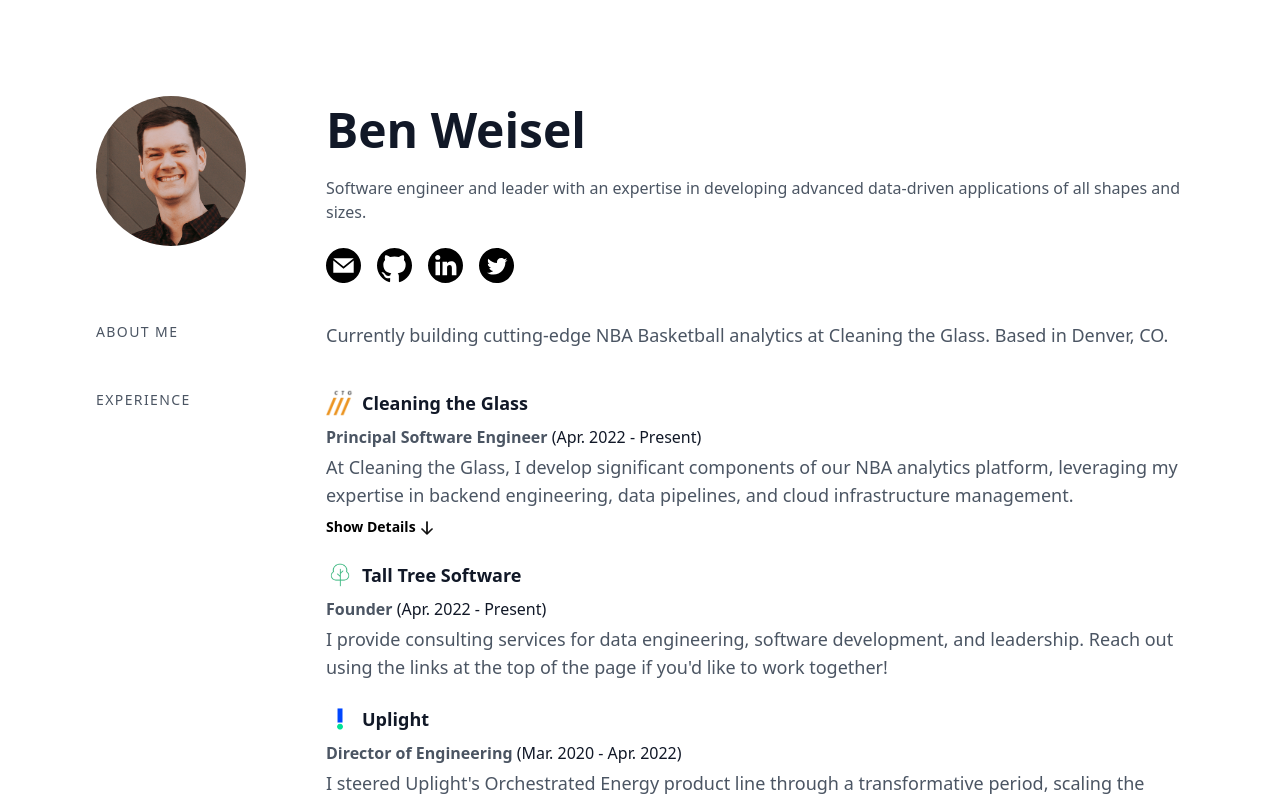
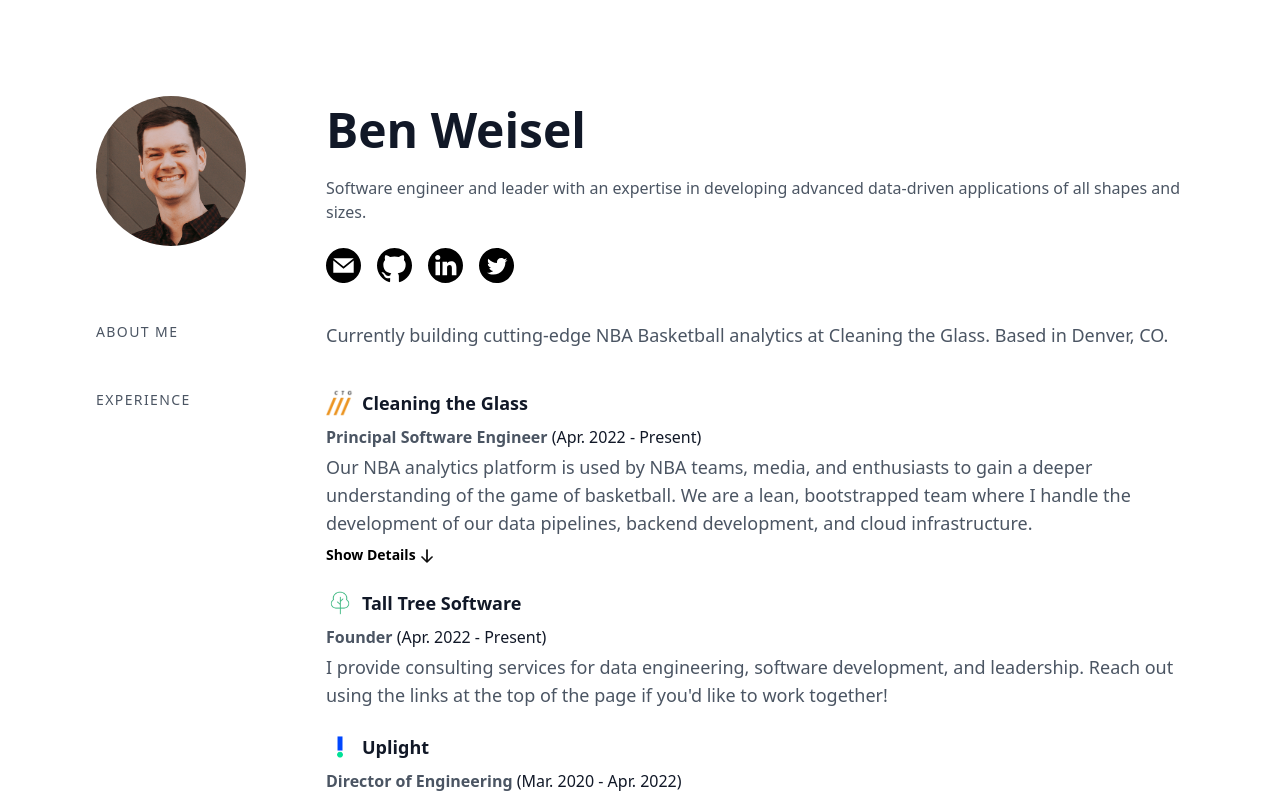
Before and after one commit to bweisel/personal-site, a Nuxt app: page / in a window 1280 px wide. Shown: the top 800 px of the page. Built offline with nearby package versions, Linux system fonts and the light colour scheme.

Commit message:
More content tweaks

```diff
--- a/pages/index.vue
+++ b/pages/index.vue
@@ -61,10 +61,11 @@
     endDate: "Present",
     link: "https://www.cleaningtheglass.com",
     companyLogo: "/company_logos/ctg.png",
-    description: `At Cleaning the Glass, I develop significant components of our NBA analytics platform, leveraging my expertise in backend engineering, data pipelines, and cloud infrastructure management.`,
+    description: `Our NBA analytics platform is used by NBA teams, media, and enthusiasts to gain a deeper understanding of the game of basketball.
+      We are a lean, bootstrapped team where I handle the development of our data pipelines, backend development, and cloud infrastructure.`,
     bullets: [
-      "Lead the development and maintenance of data pipelines, processing over 100 million data points per game, and transforming raw data into actionable insights for team strategy and performance analysis.",
-      "Played a critical role in designing and launching an advanced NBA player tracking web application, now a key tool for several NBA teams in scouting and game analysis.",
+      "Lead the development and operations of data pipelines, processing over 100 million data points per game, and transforming raw data into actionable insights for team strategy and performance analysis.",
+      "Played a critical role in architecting and launching an advanced NBA player tracking web application, now a key tool for several NBA teams in scouting and game analysis.",
       "Develop innovative NBA analytics models, creating proprietary metrics that distinguish Cleaning the Glass in the industry.",
       "Responsible for the company's cloud infrastructure, optimizing for cost-efficiency and performance, and ensuring high availability and scalability during peak demand periods.",
       "Contribute to full-stack development using Vue.js, Nuxt.js, and a Flask-based API, enhancing user experience and functionality for a diverse client base, including NBA teams, media, and enthusiasts.",
@@ -90,7 +91,7 @@
     description:
       "I steered Uplight's Orchestrated Energy product line through a transformative period, scaling the engineering team globally and driving significant revenue growth amidst the formation of Uplight through mergers.",
     bullets: [
-      "Scaled the engineering division to over 30 engineers across 5 international teams, fostering a high-performing global unit.",
+      "Scaled the engineering division to over 30 engineers across 5 teams, successfully building a high-performing group working around the world.",
       "Drove 100% year-over-year revenue growth in 2020 & 2021, aligning product development with strategic business objectives.",
       "Orchestrated the release of major product features, including deploying new machine learning models, revamping data pipelines, and launching customer-centric applications.",
       "Pioneered the integration of Databricks into Uplight's data platform, enhancing developer and data science productivity while achieving significant cost savings.",
```
